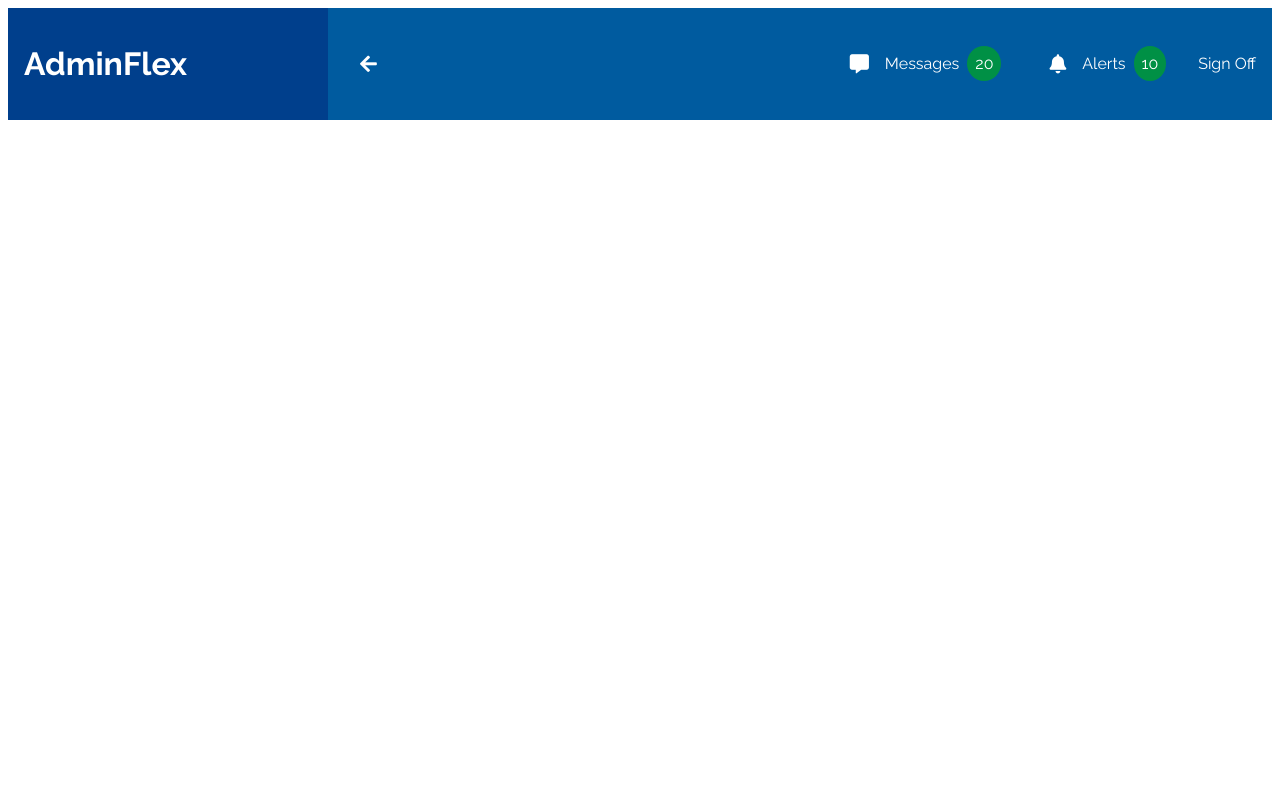
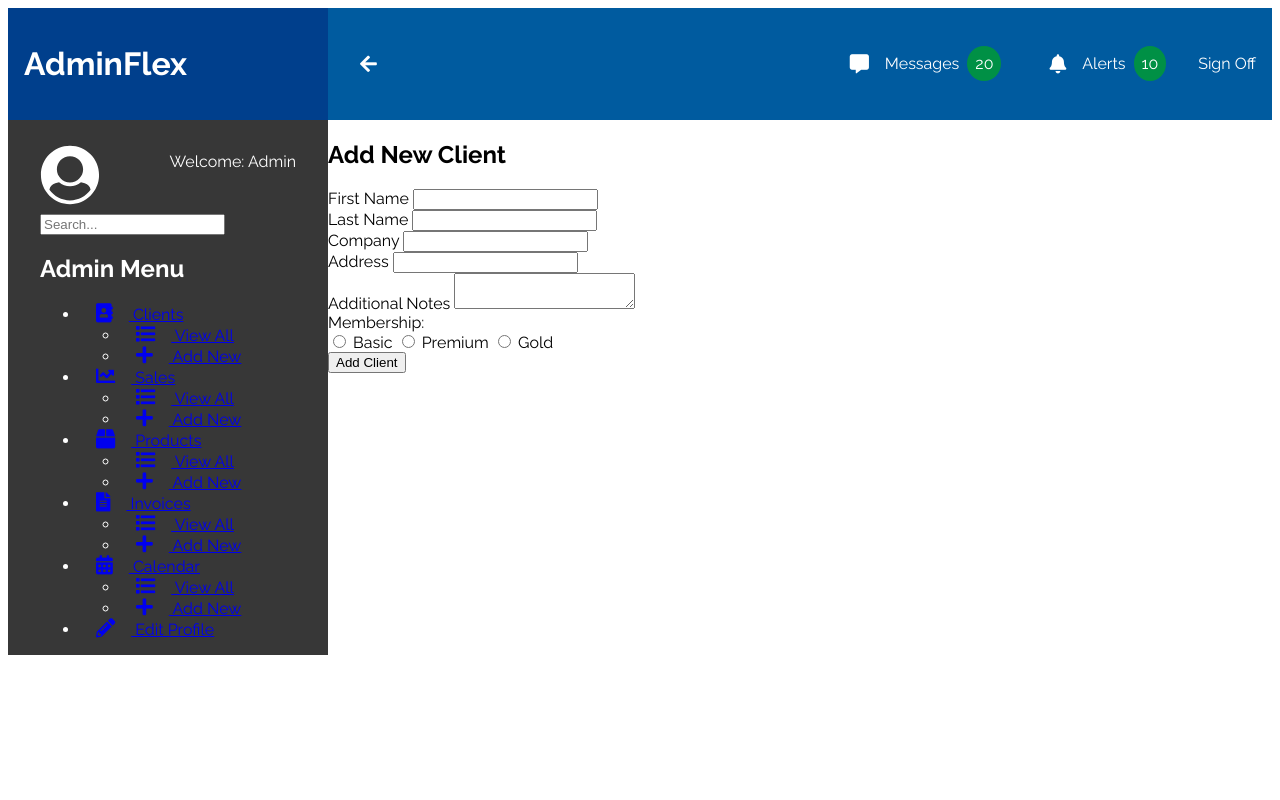
Before and after one commit to madhumithavenu/09_Building_an_Admin_Panel_with_Flexbox, a website: page index.html in a window 1280 px wide. Shown: the top 800 px of the page. Drawn offline with Linux system fonts and the light colour scheme.

Commit message:
Working with sidebar

```diff
--- a/scss/app.scss
+++ b/scss/app.scss
@@ -92,3 +92,20 @@ i {
         }
     }
 }
+.main-content{
+    display: flex;
+
+}
+.sidebar{
+    flex: 0 0 20rem;
+    background-color: $darkGray;
+    color: $white;
+    padding: 1rem 2rem 0 2rem;
+.user {
+    display: flex;
+    justify-content: space-between;
+    img{
+    max-width: 60px;
+    }
+}
+}
```
Also changed, not shown: css/app.css.
